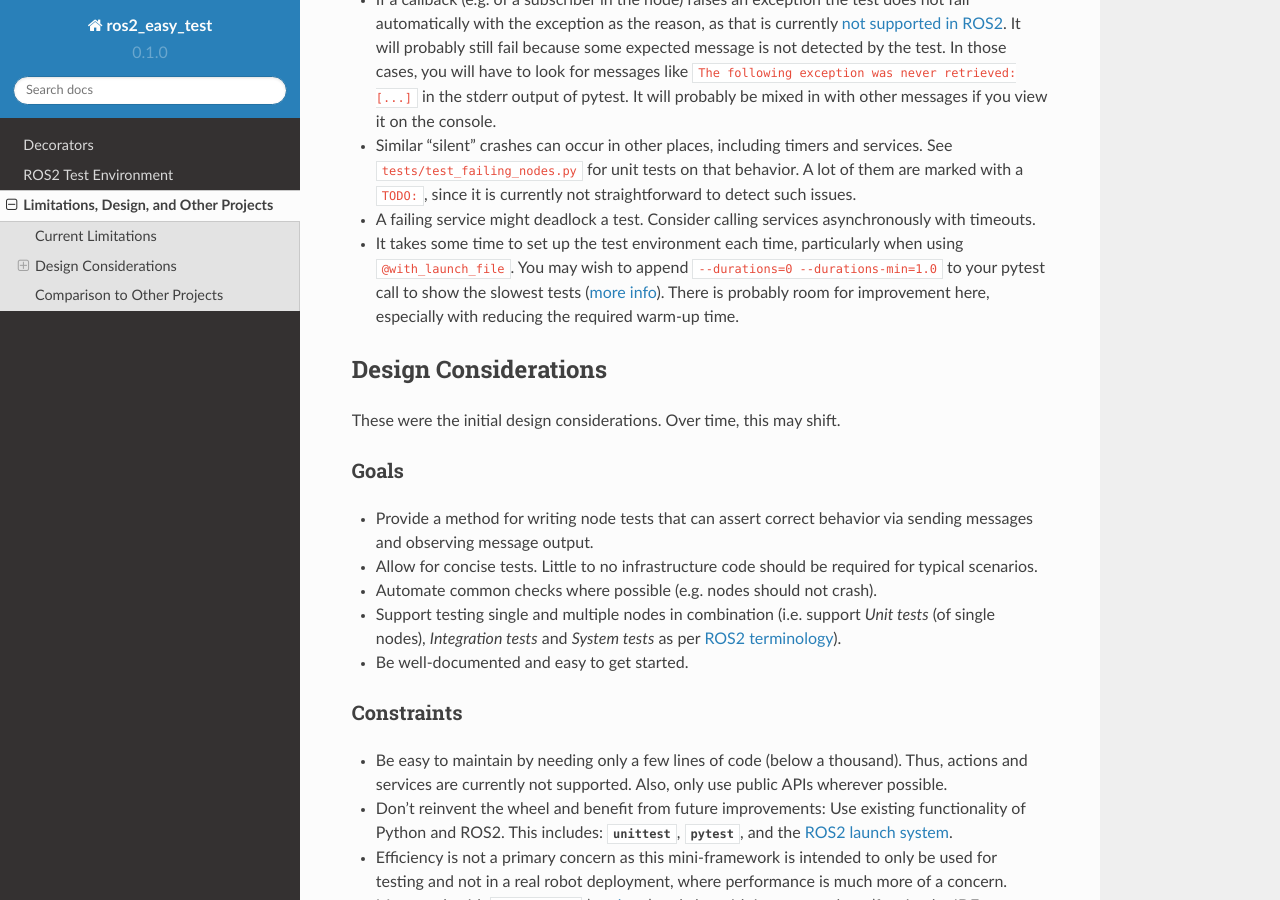
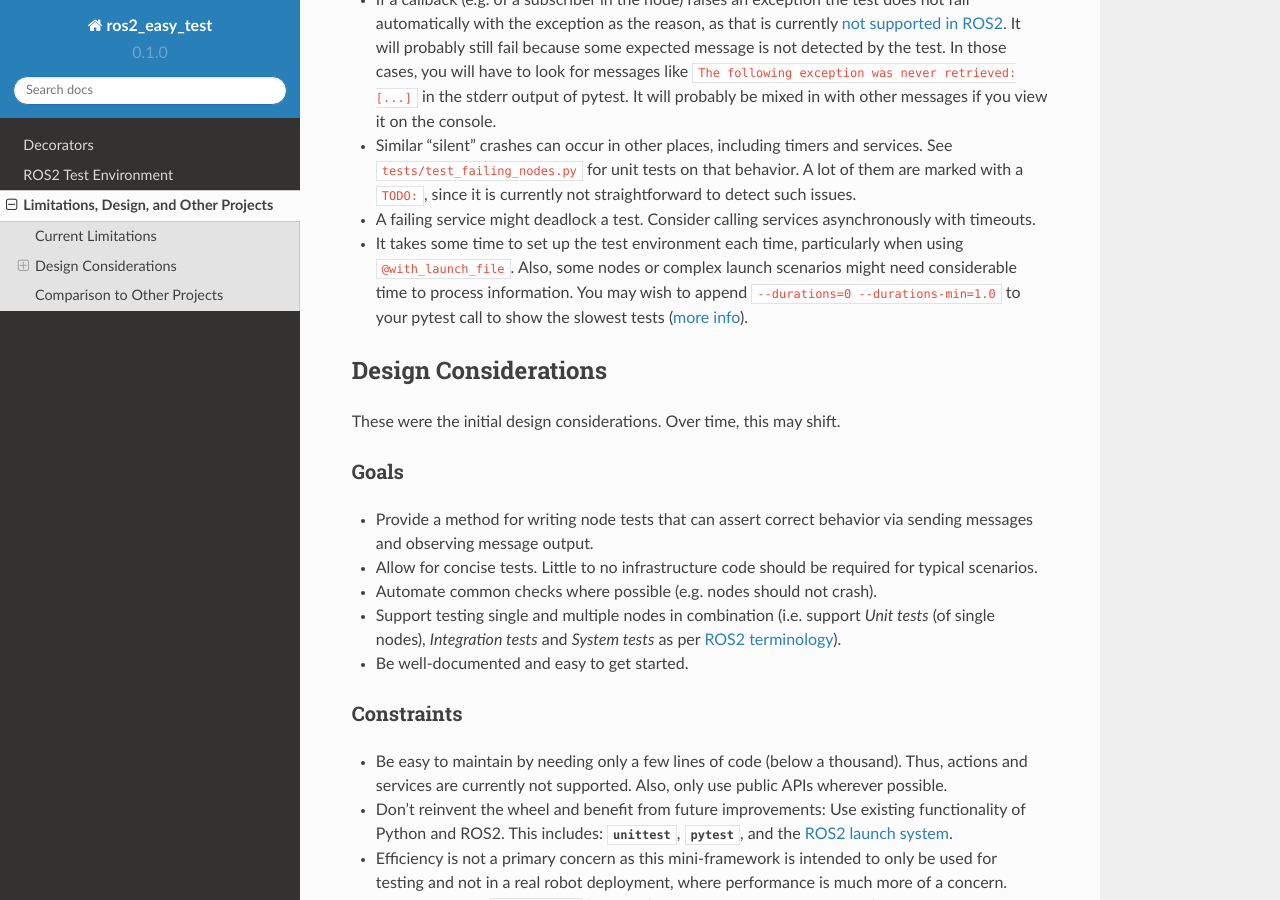
Before and after one commit to felixdivo/ros2-easy-test, a Sphinx documentation site: the page built from doc/source/design_and_limits.rst, in a window 1280 px wide and 900 px high, scrolled down 450 px. Built offline with Sphinx 7.4.7 and the Read the Docs theme 2.0.0, drawn with Linux system fonts in a browser that asks for light colours.

Commit message:
Update docs

```diff
--- a/doc/source/design_and_limits.rst
+++ b/doc/source/design_and_limits.rst
@@ -23,9 +23,9 @@
   A lot of them are marked with a ``TODO:``, since it is currently not straightforward to detect such issues.
 - A failing service might deadlock a test. Consider calling services asynchronously with timeouts.
 - It takes some time to set up the test environment each time, particularly when using ``@with_launch_file``.
+  Also, some nodes or complex launch scenarios might need considerable time to process information.
   You may wish to append ``--durations=0 --durations-min=1.0`` to your pytest call to show the slowest tests
   (`more info <https://docs.pytest.org/en/latest/how-to/usage.html#profiling-test-execution-duration>`__).
-  There is probably room for improvement here, especially with reducing the required warm-up time.
 
 Design Considerations
 ---------------------
```
